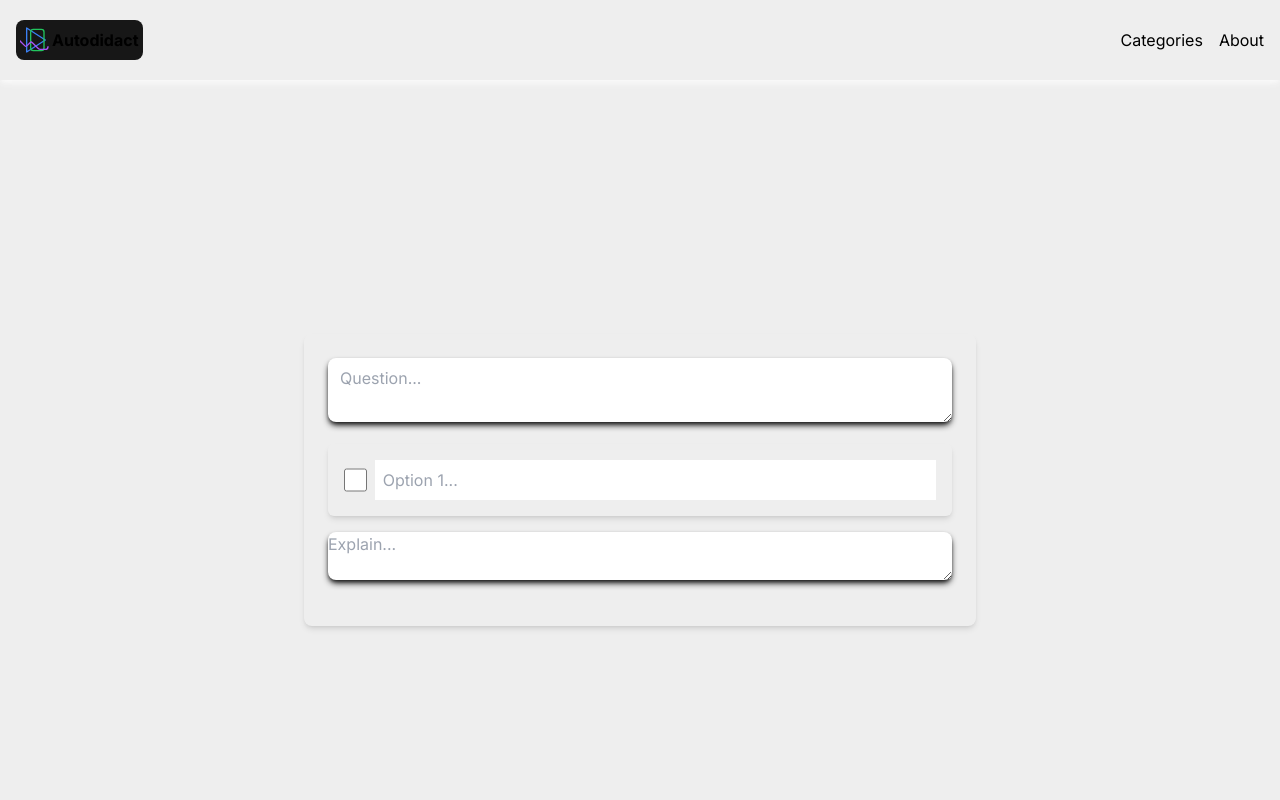
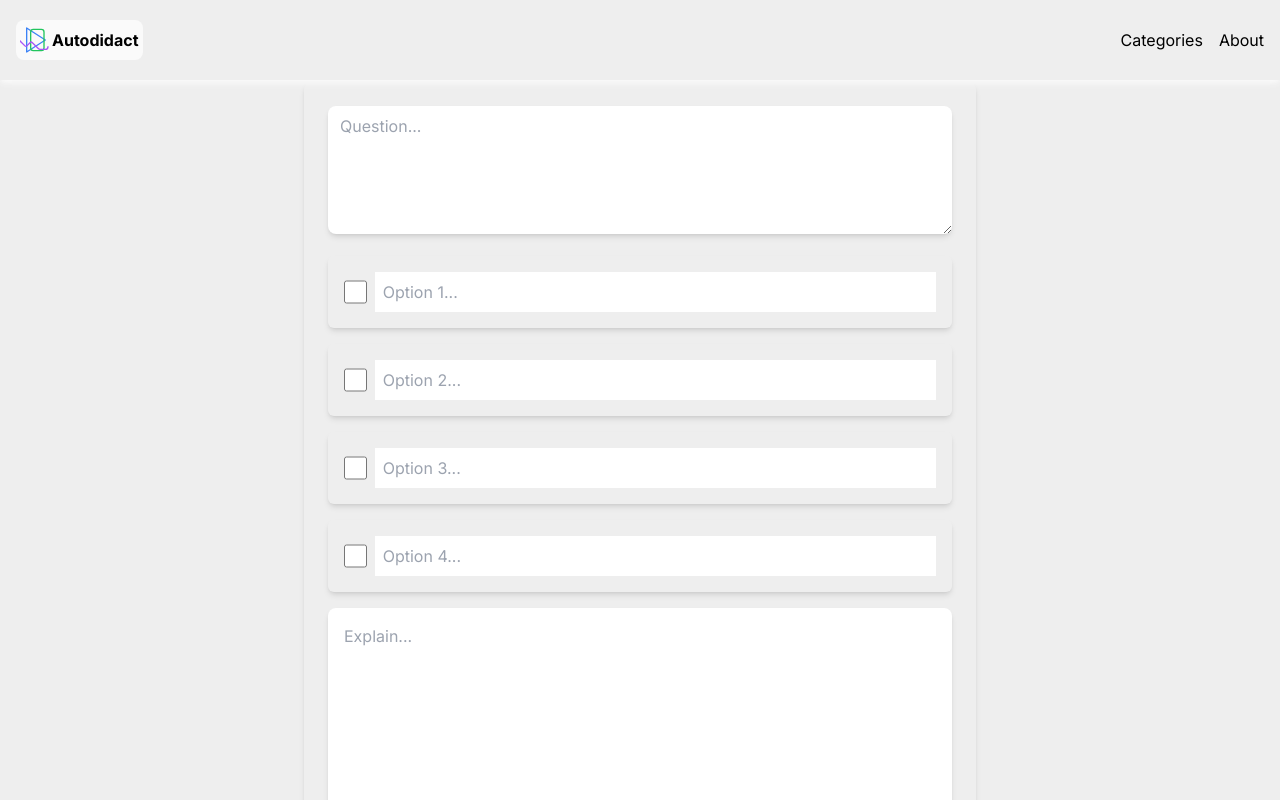
Before and after one commit to san-poon/nexus-adept, a Next.js app: page /quiz/mcqs/createMCQs in a window 1280 px wide. Shown: the top 800 px of the page. Built offline with nearby package versions, Linux system fonts and the light colour scheme.

Commit message:
Basic refactor

```diff
--- a/app/Header.tsx
+++ b/app/Header.tsx
@@ -19,7 +19,7 @@ export default function Header() {
         <header className={`w-full z-10 top-0 transition-all ease-in-out duration-300 ${isScrolled ? '-translate-y-full opacity-0' : "translate-y-0 opacity-100"} p-4 shadow-md dark:shadow-neutral-950 shadow-neutral-50`}>
             <div className="container mx-auto flex items-center justify-between my-1">
                 <Link href="/" title="Play & learn, Learn & create, Create & learn">
-                    <div className="flex items-center justify-center space-x-0 bg-neutral-900 rounded-lg hover:bg-neutral-800 transition duration-300 p-1">
+                    <div className="flex items-center justify-center space-x-0 bg-neutral-50 dark:bg-neutral-900 rounded-lg dark:hover:bg-neutral-800 transition duration-300 p-1">
                         {/* Logo */}
                         <svg
                             xmlns="http://www.w3.org/2000/svg"
--- a/app/quiz/mcqs/createMCQs/layout.tsx
+++ b/app/quiz/mcqs/createMCQs/layout.tsx
@@ -1,8 +1,8 @@
 
 export default function Layout({ children }: { children: React.ReactNode }) {
     return (
-        <main className="min-h-screen flex flex-col justify-center items-center dark:bg-inherit">
-            <div className="max-w-2xl w-full p-6 rounded-lg shadow-md dark:bg-neutral-800">
+        <main className="min-h-screen flex flex-col justify-center items-center ">
+            <div className="max-w-2xl w-full p-6 rounded-lg shadow-md ">
                 {children}
             </div>
         </main>
--- a/app/quiz/mcqs/createMCQs/page.tsx
+++ b/app/quiz/mcqs/createMCQs/page.tsx
@@ -6,6 +6,9 @@ export default function CreateMCQs() {
         <div>
             <QuestionInput />
             <OptionInput optionNumber={1} />
+            <OptionInput optionNumber={2} />
+            <OptionInput optionNumber={3} />
+            <OptionInput optionNumber={4} />
             <ExplanationInput />
         </div>
     )
--- a/app/quiz/mcqs/createMCQs/ui/explanations.tsx
+++ b/app/quiz/mcqs/createMCQs/ui/explanations.tsx
@@ -10,13 +10,11 @@ export default function ExplanationInput() {
     }
 
     return (
-        <div className="mb-4">
-            <textarea
-                className="w-full min-h-fit dark:bg-inherit shadow-md shadow-neutral-900 focus:outline-none rounded-lg"
-                placeholder="Explain..."
-                value={explanationText}
-                onChange={handleTextChange}
-            />
-        </div>
+        <textarea
+            className={`w-full h-32 md:h-60 shadow-md focus:outline-none rounded-lg dark:bg-neutral-800 p-4`}
+            placeholder="Explain..."
+            value={explanationText}
+            onChange={handleTextChange}
+        />
     );
 };
--- a/app/quiz/mcqs/createMCQs/ui/option.tsx
+++ b/app/quiz/mcqs/createMCQs/ui/option.tsx
@@ -21,13 +21,13 @@ export default function OptionInput({ optionNumber }: OptionInputProps): JSX.Ele
     return (
         <div className="mb-4 flex items-center p-4 rounded-md shadow-md">
             <input
-                className="form-checkbox h-6 w-6 rounded-full"
+                className="form-checkbox h-6 w-6"
                 type="checkbox"
                 checked={isCorrect}
                 onChange={handleCorrectnessChange}
             />
             <input type="text"
-                className="w-full ml-2 p-2 placeolder-gray-500 focus:outline-none dark:text-slate-200 dark:bg-slate-900"
+                className="w-full ml-2 p-2 placeolder-gray-500 focus:outline-none dark:bg-neutral-800"
                 placeholder={`Option ${optionNumber}...`}
                 value={optionText}
                 onChange={handleTextChange}
--- a/app/quiz/mcqs/createMCQs/ui/question.tsx
+++ b/app/quiz/mcqs/createMCQs/ui/question.tsx
@@ -12,7 +12,7 @@ export default function QuestionInput() {
     return (
         <div className="mb-4">
             <textarea
-                className="w-full min-h-fit py-2 px-3 rounded-lg shadow-neutral-900 shadow-md focus:outline-none dark:bg-inherit"
+                className="w-full h-24 md:h-32 py-2 px-3 rounded-lg shadow-md focus:outline-none dark:bg-neutral-800"
                 placeholder="Question..."
                 value={questionText}
                 onChange={handleQuestionChange}
```
